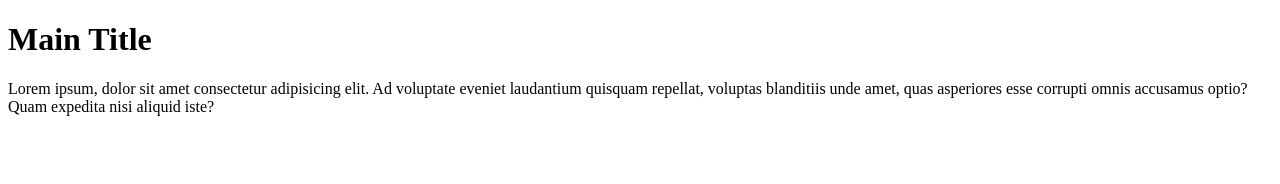
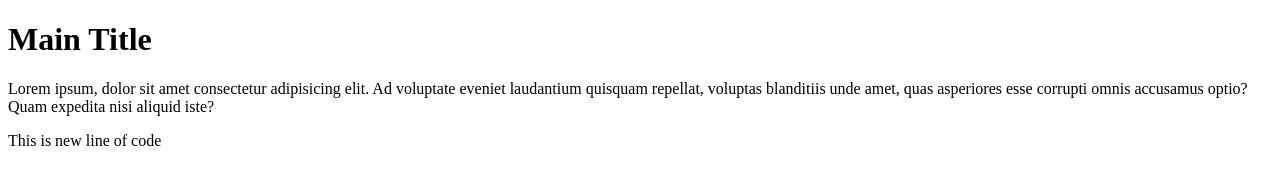
Before and after one commit to imsandy9/indrajeet, a plain HTML site: page index.html in a window 1280 px wide. Drawn offline with Linux system fonts and the light colour scheme.

Commit message:
new paragraph add

```diff
--- a/index.html
+++ b/index.html
@@ -12,5 +12,6 @@
        Ad voluptate eveniet laudantium quisquam repellat, voluptas
        blanditiis unde amet, quas asperiores esse corrupti omnis
        accusamus optio? Quam expedita nisi aliquid iste?</p>
+       <p>This is new line of code</p>
 </body>
 </html>
```
